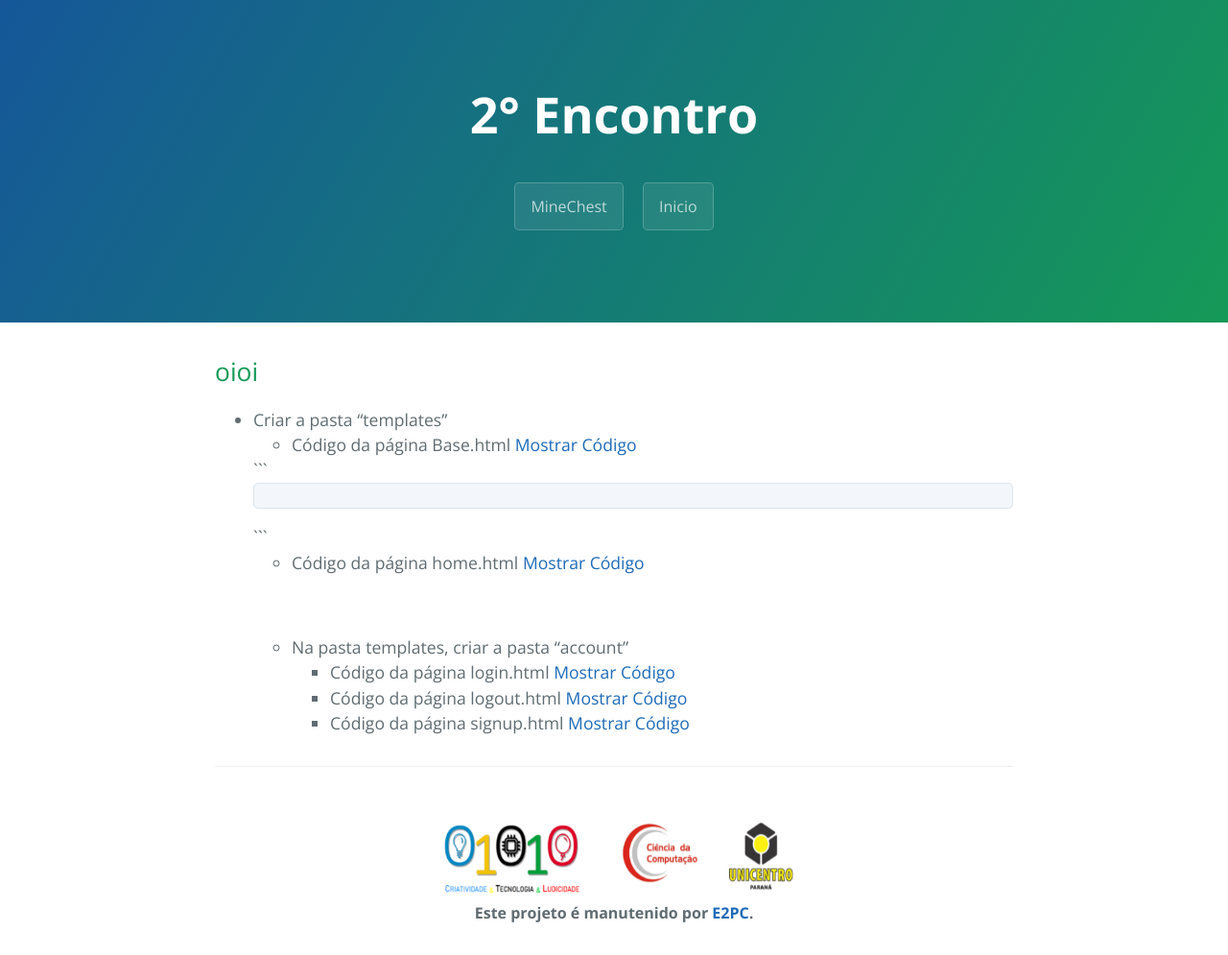
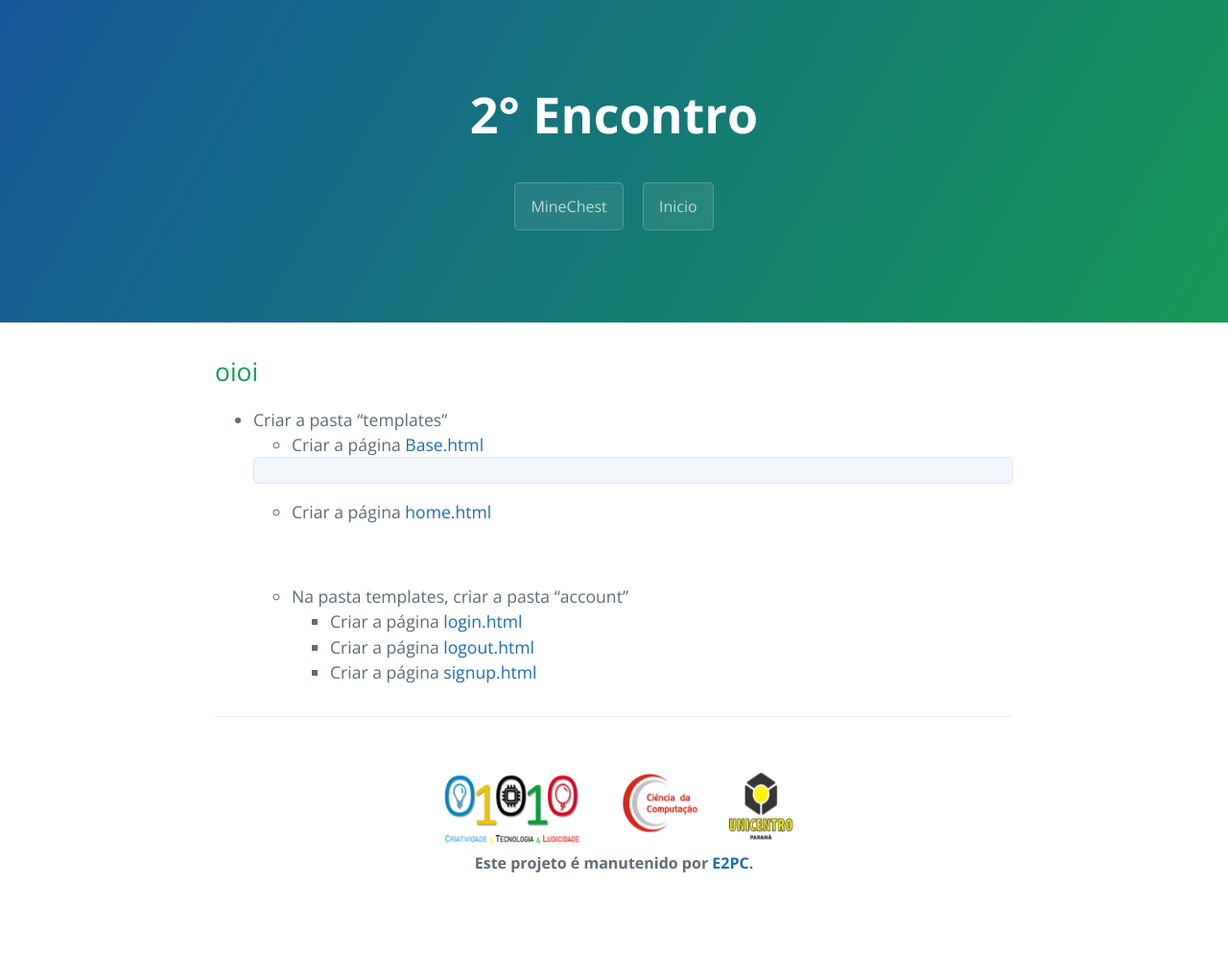
Before and after one commit to E2PC/ProjectPage, a Jekyll site: the page built from Encontro2.md, in a window 1280 px wide. Shown: the whole page at 96% size. Built offline with Jekyll 4.4.1, drawn with Linux system fonts in a browser that asks for light colours; after the commit the page ends 943 px from its top, so only the background shows below that.

Commit message:
Update Encontro2.md

````diff
--- a/Encontro2.md
+++ b/Encontro2.md
@@ -8,26 +8,25 @@ blocker: 1
 
 ## oioi
   - Criar a pasta "templates"
-	- Código da página Base.html <a href="#" onclick="ShowCodeBase()">Mostrar Código</a>
-	<div class="button-area" id="button-area"> ```<pre></pre>
-    ```</div>
+	- Criar a página <a href="#" onclick="ShowCodeBase()">Base.html</a>
+	<pre><div class="button-area" id="button-area1"></div></pre>
 
-	- Código da página home.html <a href="#" onclick="ShowCodehome()">Mostrar Código</a>
-	<div class="button-area" id="button-area"></div><br>
+	- Criar a página <a href="#" onclick="ShowCodehome()">home.html</a>
+	<div class="button-area" id="button-area2"></div><br>
 
 	- Na pasta templates, criar a pasta "account"
-	  - Código da página login.html <a href="#" onclick="ShowCodelogin()">Mostrar Código</a>
-	  <div class="button-area" id="button-area"></div>
+	  - Criar a página <a href="#" onclick="ShowCodelogin()">login.html</a>
+	  <div class="button-area" id="button-area3"></div>
 
-	  - Código da página logout.html <a href="#" onclick="ShowCodelogout()">Mostrar Código</a>
-	  <div class="button-area" id="button-area"></div>
+	  - Criar a página <a href="#" onclick="ShowCodelogout()">logout.html</a>
+	  <div class="button-area" id="button-area4"></div>
 
-	  - Código da página signup.html <a href="#" onclick="ShowCodesignup()">Mostrar Código</a>
-	  <div class="button-area" id="button-area"></div>
+	  - Criar a página <a href="#" onclick="ShowCodesignup()">signup.html</a>
+	  <div class="button-area" id="button-area5"></div>
 
 <script>
 	function ShowCodeBase() {
-	   var buttonArea = document.getElementById( 'button-area' );
+	   var buttonArea = document.getElementById( 'button1-area' );
 	   if(buttonArea.classList.contains( 'open' )) {
 			//shrink the box
 			buttonArea.innerHTML = "";
````
Also changed, not shown: other parts of Encontro2.md (+41 -45 lines).
